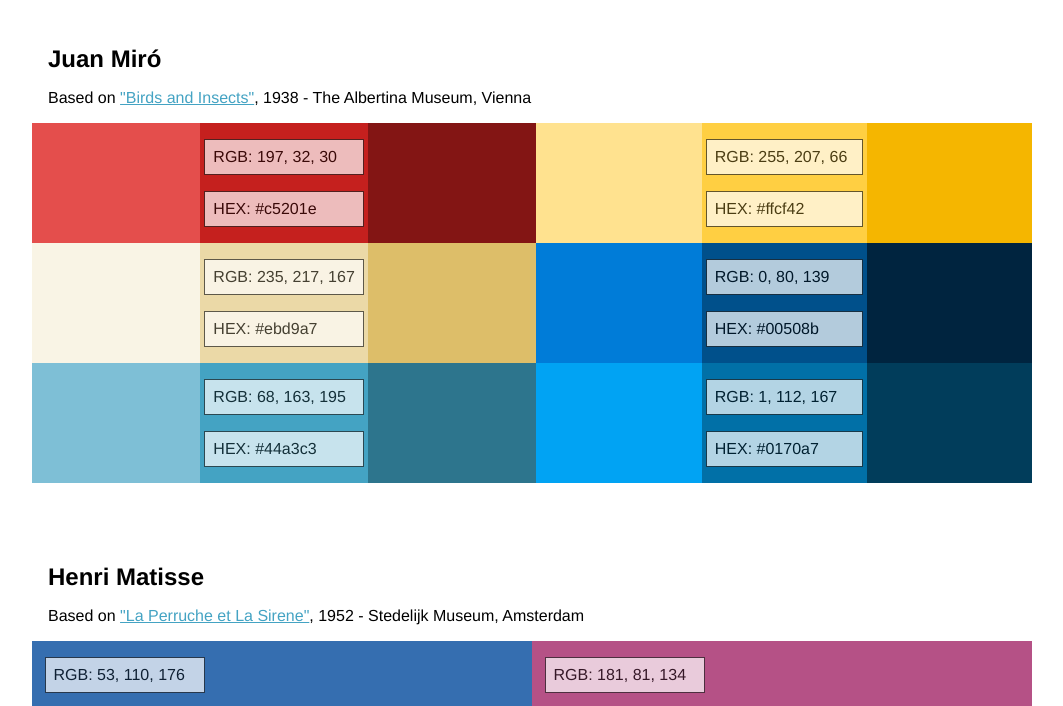
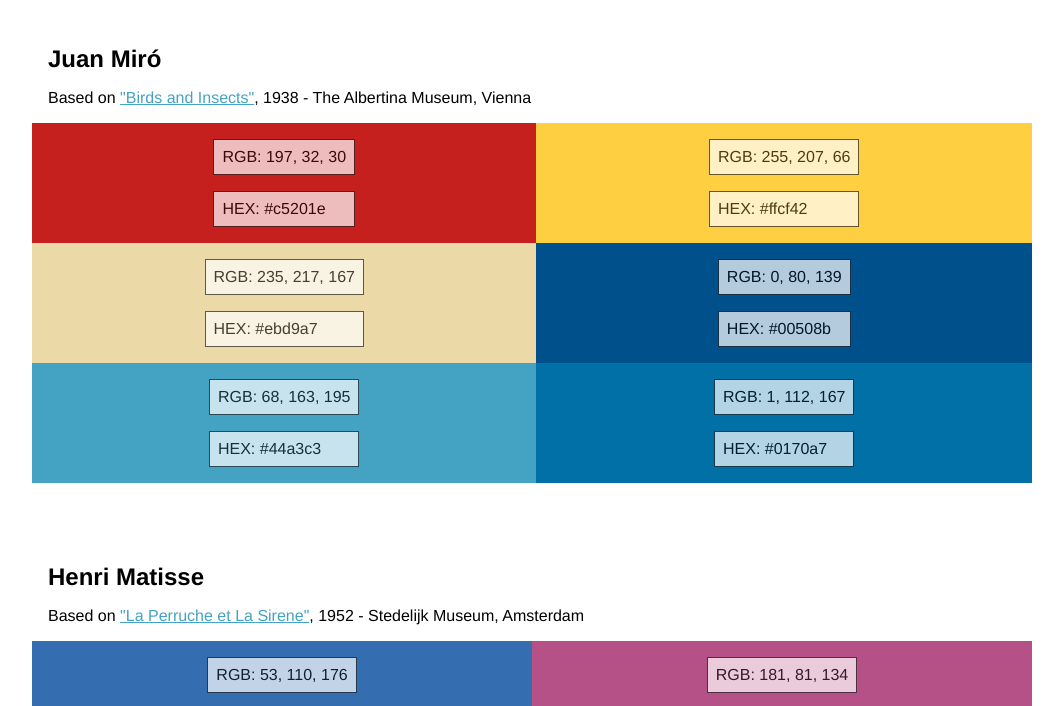
Before and after one commit to NLJZ/artist-palettes, a website: page src/index.html in a window 1280 px wide. Shown: the part 56-762 px from the top of the page, without its empty margins (108-1171 px from the left). Drawn offline with nearby package versions, Linux system fonts and the light colour scheme; files that its build step writes are made by us from their sources.

Commit message:
removed light and dark divs

```diff
--- a/src/index.html
+++ b/src/index.html
@@ -21,64 +21,64 @@
         </p>
         <div class="color-holder">
           <div class="color mirored">
-            <div class="light"></div>
-            <div class="color-info">
+            <!-- <div class="light"></div>
+            <div class="color-info"> -->
             <ul>
               <li>RGB: 197, 32, 30</li>
               <li>HEX: #c5201e</li>
             </ul>
-            </div>
-            <div class="dark"></div>
+            <!-- </div>
+            <div class="dark"></div> -->
           </div>
           <div class="color mirodarkyellow">
-            <div class="light"></div>
-            <div class="color-info">
+            <!-- <div class="light"></div>
+            <div class="color-info"> -->
             <ul>
               <li>RGB: 255, 207, 66</li>
               <li>HEX: #ffcf42</li>
             </ul>
-            </div>
-            <div class="dark"></div>
+            <!-- </div>
+            <div class="dark"></div> -->
           </div>
           <div class="color mirolightyellow">
-            <div class="light"></div>
-            <div class="color-info">
+            <!-- <div class="light"></div>
+            <div class="color-info"> -->
             <ul>
               <li>RGB: 235, 217, 167</li>
               <li>HEX: #ebd9a7</li>
             </ul>
-            </div>
-            <div class="dark"></div>
+            <!-- </div>
+            <div class="dark"></div> -->
           </div>
           <div class="color mirodarkblue">
-            <div class="light"></div>
-            <div class="color-info">
+            <!-- <div class="light"></div>
+            <div class="color-info"> -->
             <ul>
               <li>RGB: 0, 80, 139</li>
               <li>HEX: #00508b</li>
             </ul>
-            </div>
-            <div class="dark"></div>
+            <!-- </div>
+            <div class="dark"></div> -->
           </div>
           <div class="color mirolightblue">
-            <div class="light"></div>
-            <div class="color-info">
+            <!-- <div class="light"></div>
+            <div class="color-info"> -->
             <ul>
               <li>RGB: 68, 163, 195</li>
               <li>HEX: #44a3c3</li>
             </ul>
-            </div>
-            <div class="dark"></div>
+            <!-- </div>
+            <div class="dark"></div> -->
           </div>
           <div class="color miromedblue">
-            <div class="light"></div>
-            <div class="color-info">
+            <!-- <div class="light"></div>
+            <div class="color-info"> -->
             <ul>
               <li>RGB: 1, 112, 167</li>
               <li>HEX: #0170a7</li>
             </ul>
-            </div>
-            <div class="dark"></div>
+            <!-- </div>
+            <div class="dark"></div> -->
           </div>
         </div>
       </div>
--- a/src/scss/_function.scss
+++ b/src/scss/_function.scss
@@ -9,3 +9,7 @@
 @function richter($color-name) {
   @return map-get($richter, $color-name);
 }
+
+@function getcolor($map-name, $color-name) {
+  @return map-get($map-name, $color-name);
+}
--- a/src/scss/palette/_miro.scss
+++ b/src/scss/palette/_miro.scss
@@ -1,5 +1,5 @@
 .mirodarkblue {
-  background-color: miro(bluedark);
+  background-color: getcolor($miro, bluedark);
   .light {
     @include lighter(miro(bluedark));
   }
--- a/src/scss/palette/_palette.scss
+++ b/src/scss/palette/_palette.scss
@@ -11,11 +11,6 @@
     padding: 0 1rem 1rem 1rem;
   }
 
-  ul {
-    z-index: 1000;
-    width: 95%;
-  }
-
   li {
     list-style: none;
     margin: 1rem 0;
@@ -23,7 +18,6 @@
     padding: 0.5rem;
     opacity: 0.7;
     border: 1px solid #222;
-    max-width: 10rem;
   }
 
   .color-holder {
@@ -37,8 +31,7 @@
     width: 100%;
     display: flex;
     align-items: center;
-    justify-content: space-around;
-    position: relative;
+    justify-content: center;
 
     .color-info {
       width: 33.33%;
```
Lines whose indentation alone changed are shown as unchanged.
